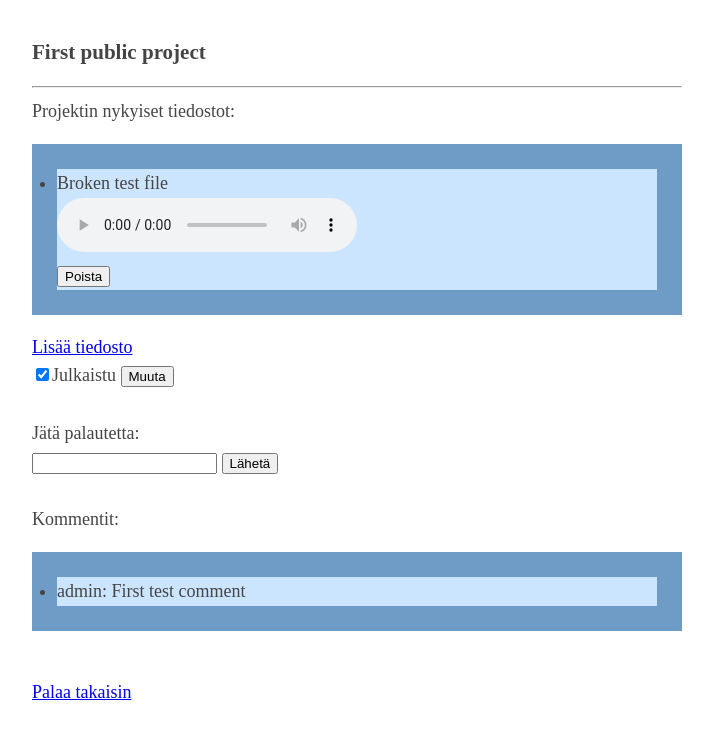
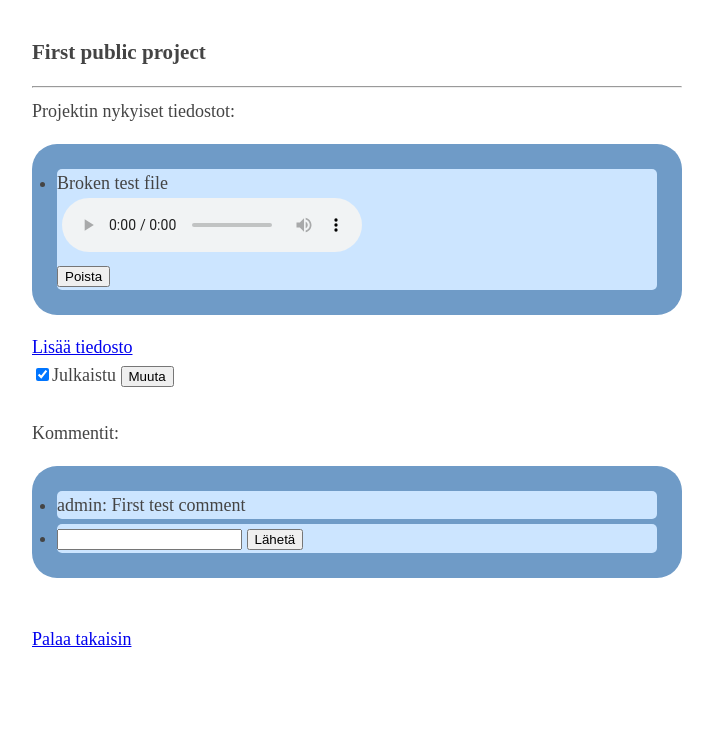
Before and after one commit to xylix/tsoha-sounds, a Flask app: page /project/1 in a window 1280 px wide. Shown: the top 739 px of the page, without its empty margins (283-996 px from the left). Run offline with Flask 2, Linux system fonts and the light colour scheme; the visitor is signed in with stand-in values (Sample User, id 1); data comes from the database, SQL or seed files in the repository.

Commit message:
Let projet view look more polished

```diff
--- a/App/static/css/main.css
+++ b/App/static/css/main.css
@@ -14,13 +14,16 @@ h1,h2,h3 {
 ul {
   background: #6f9bc7;
   padding: 20px;
+  border-radius: 25px;
 }
 
 ul li {
   background: #cce5ff;
   margin: 5px;
+  border-radius: 5px;
 }
 
 figure {
     margin: 0;
+	padding-left: 5px;
 }
--- a/App/templates/project_view.html
+++ b/App/templates/project_view.html
@@ -42,22 +42,20 @@ Projektin nykyiset tiedostot:
 {% endif %}
 <br>
 
-
-Jätä palautetta:
-
-<form action="/project/{{project_id}}/send_comment" method="POST">
-<input type="text" name="comment">
-<input type="submit" value="Lähetä">
-<input type="hidden" name="csrf_token" value="{{ session.csrf_token }}">
-</form>
-
-<br>
 Kommentit:
 
 <ul>
 {% for item in comments %}
 	<li> {{item.username}}: {{item.content}} </li>
 {% endfor %}
+<li>
+	<form action="/project/{{project_id}}/send_comment" method="POST">
+	<input type="text" name="comment">
+	<input type="submit" value="Lähetä">
+	<input type="hidden" name="csrf_token" value="{{ session.csrf_token }}">
+	</form>
+</li>
+
 </ul>
 
 {% endblock %}
```
Also changed, not shown: README.md.
